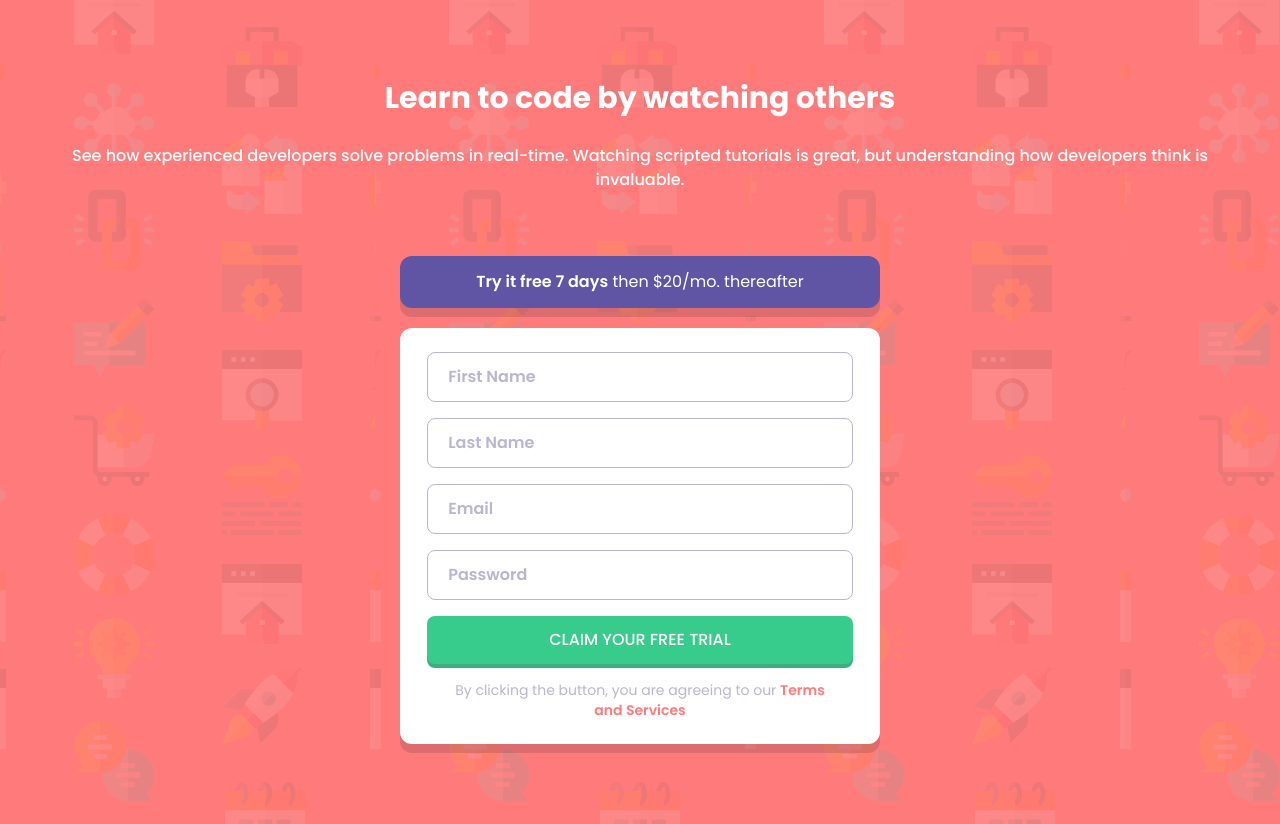
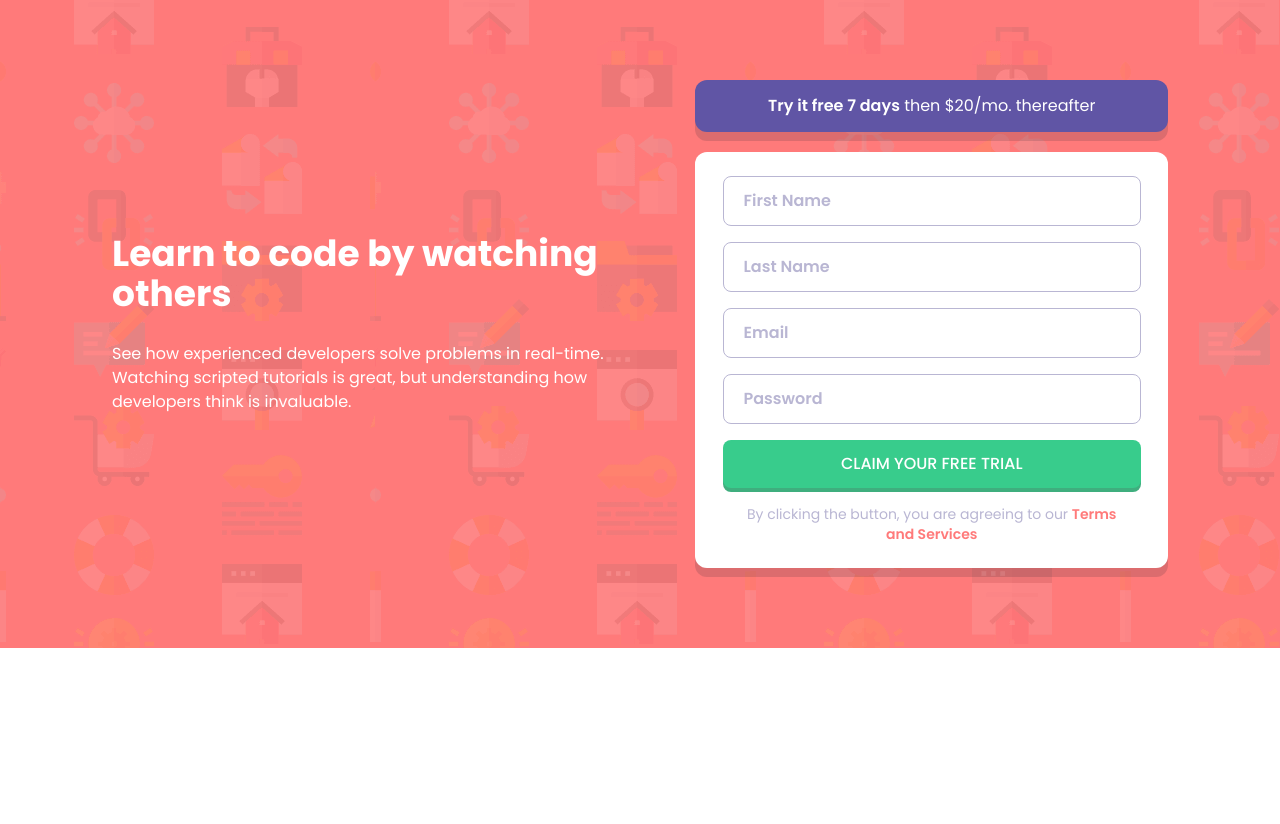
Before and after one commit to kkawakami08/sign-up-form-frontend-mentor, a Next.js app: page / in a window 1280 px wide. After the commit the page ends 800 px from the top, so only its background shows below. Built offline with nearby package versions, Linux system fonts and the light colour scheme.

Commit message:
desktop layout

```diff
--- a/pages/index.js
+++ b/pages/index.js
@@ -9,12 +9,12 @@ export default function Home() {
       <Head>
         <title>Create Next App</title>
       </Head>
-      <main className="bg-primaryRed h-full bg-[url('../public/images/bg-intro-mobile.png')] flex flex-col items-center px-7 py-20 text-center gap-16">
-        <div className="flex flex-col items-center gap-7">
-          <h1 className="text-white text-3xl font-bold ">
+      <main className="bg-primaryRed h-full bg-[url('../public/images/bg-intro-mobile.png')] flex flex-col items-center px-7 py-20 text-center gap-16 md:flex-row md:px-28">
+        <div className="flex flex-col items-center gap-7 md:items-start md:w-1/2">
+          <h1 className="text-white text-3xl font-bold md:text-left md:text-4xl">
             Learn to code by watching others
           </h1>
-          <p className="text-white font-medium">
+          <p className="text-white font-normal md:text-left ">
             See how experienced developers solve problems in real-time. Watching
             scripted tutorials is great, but understanding how developers think
             is invaluable.
```
